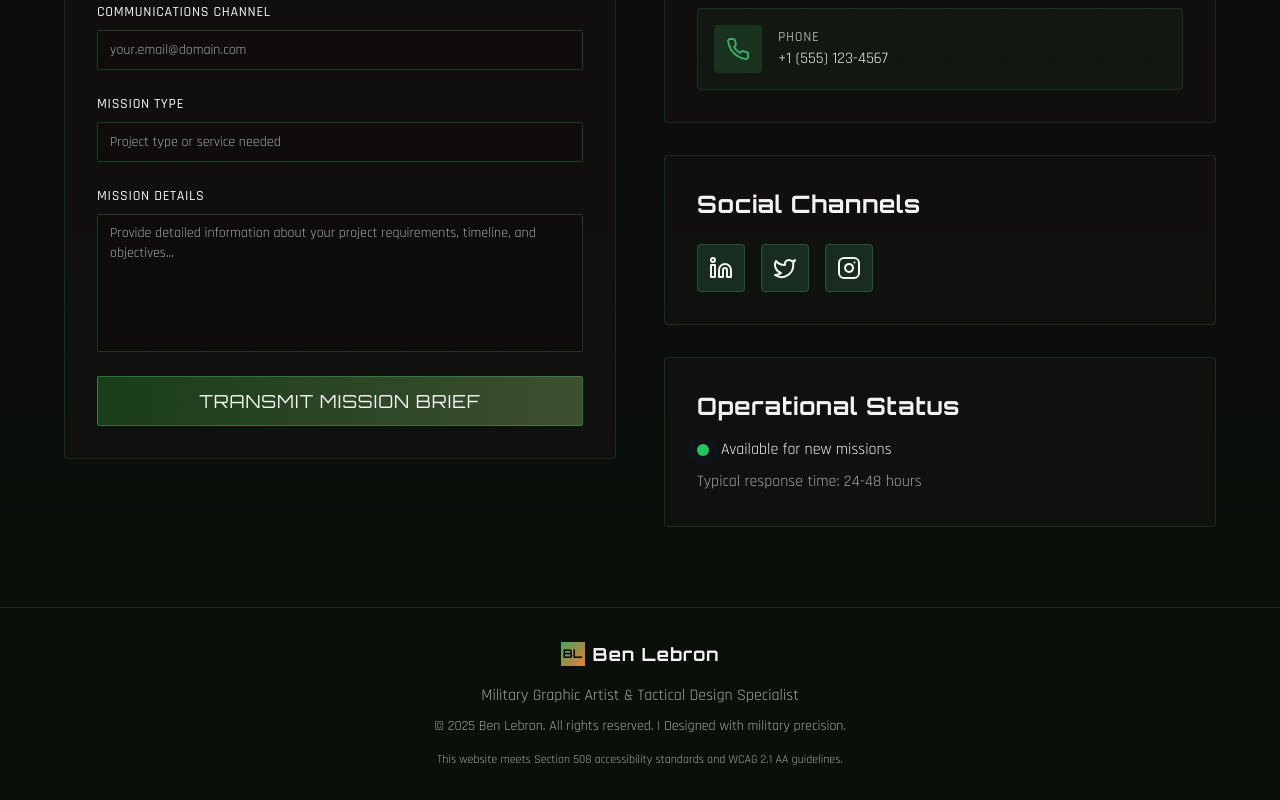
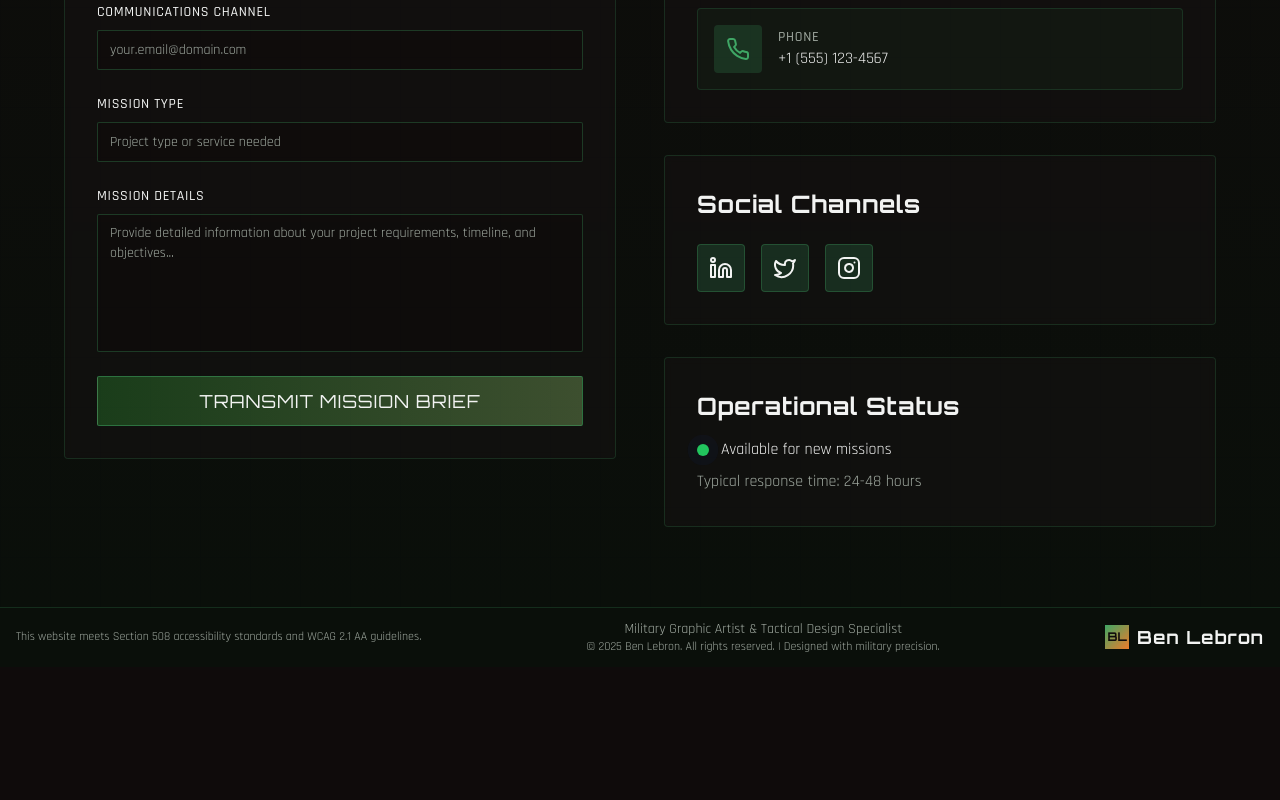
Before and after one commit to lebroba/lebron-portfolio, a React (Vite) app: page / in a window 1280 px wide. Shown: the part 4819-5619 px from the top of the page. After the commit the page ends 5486 px from the top, so only its background shows below. Built offline with nearby package versions, Linux system fonts and the light colour scheme.

Commit message:
Fix: Footer layout and styling
- Set footer height to 60px.
- Position logo and header to the right.
- Center the "Military Graphic Artist..." and copyright text.
- Align the accessibility statement to the left.

```diff
--- a/src/pages/Index.tsx
+++ b/src/pages/Index.tsx
@@ -28,9 +28,25 @@ const Index = () => {
       </main>
 
       {/* Footer */}
-      <footer className="bg-tactical-dark border-t border-primary/20 py-8" role="contentinfo">
-        <div className="container mx-auto px-4 text-center">
-          <div className="flex items-center justify-center space-x-2 mb-4">
+      <footer className="bg-tactical-dark border-t border-primary/20 h-[60px] flex items-center" role="contentinfo">
+        <div className="container mx-auto px-4 flex items-center justify-between w-full">
+          {/* Left side - 508 Compliance Statement */}
+          <p className="text-xs text-muted-foreground font-rajdhani flex-shrink-0">
+            This website meets Section 508 accessibility standards and WCAG 2.1 AA guidelines.
+          </p>
+
+          {/* Center - Description and Copyright */}
+          <div className="flex flex-col items-center text-center">
+            <p className="text-muted-foreground font-rajdhani text-sm">
+              Military Graphic Artist & Tactical Design Specialist
+            </p>
+            <p className="text-xs text-muted-foreground font-rajdhani">
+              © 2025 Ben Lebron. All rights reserved. | Designed with military precision.
+            </p>
+          </div>
+
+          {/* Right side - Logo and Name */}
+          <div className="flex items-center space-x-2 flex-shrink-0">
             <div className="w-6 h-6 bg-gradient-to-br from-primary to-accent rounded-sm flex items-center justify-center">
               <span className="text-background font-orbitron font-bold text-xs" aria-hidden="true">BL</span>
             </div>
@@ -38,19 +54,6 @@ const Index = () => {
               Ben Lebron
             </span>
           </div>
-
-          <p className="text-muted-foreground font-rajdhani mb-2">
-            Military Graphic Artist & Tactical Design Specialist
-          </p>
-
-          <p className="text-sm text-muted-foreground font-rajdhani">
-            © 2025 Ben Lebron. All rights reserved. | Designed with military precision.
-          </p>
-
-          {/* 508 Compliance Statement */}
-          <p className="text-xs text-muted-foreground font-rajdhani mt-4">
-            This website meets Section 508 accessibility standards and WCAG 2.1 AA guidelines.
-          </p>
         </div>
       </footer>
     </div>
```
